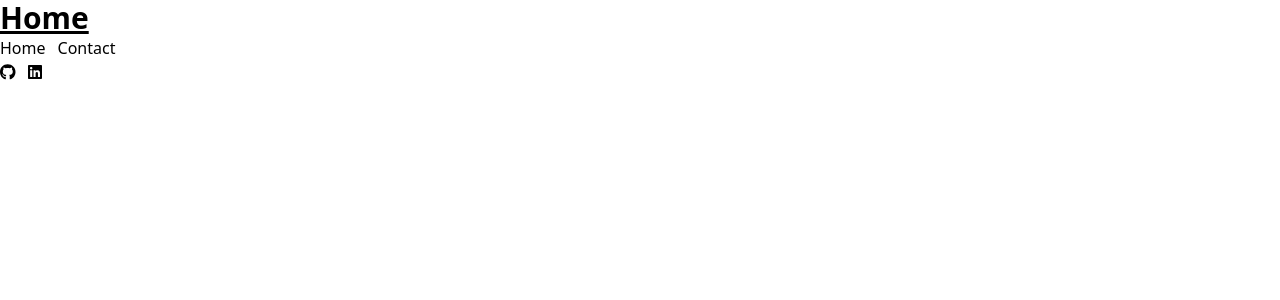
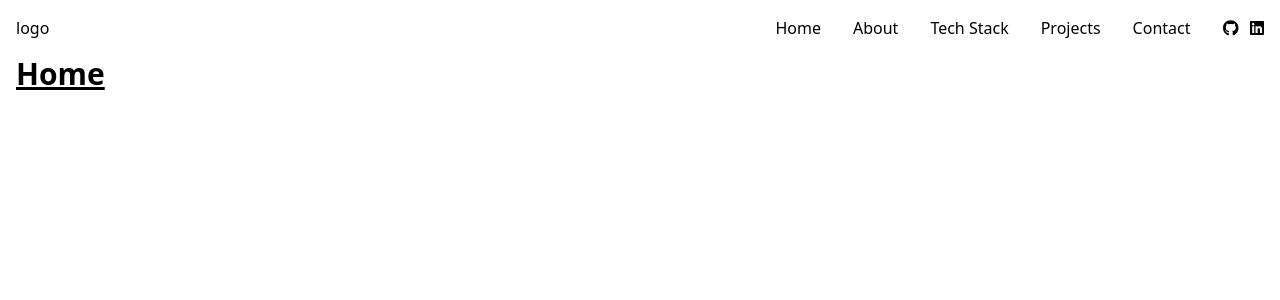
Before and after one commit to ekrenz-developer/ekrenz-developer.github.io, an Angular app: page / in a window 1280 px wide. Shown: the top 300 px of the page. Built offline with nearby package versions, Linux system fonts and the light colour scheme.

Commit message:
add header to layout, and add layout to router

```diff
--- a/src/app/app-routing.module.ts
+++ b/src/app/app-routing.module.ts
@@ -3,10 +3,12 @@ import { RouterModule, Routes } from '@angular/router';
 
 import { INTERNAL_PATHS, EMPTY_STRING } from '@data/constants';
 import { HomeModule } from '@modules/home/home.module';
+import { PublicComponent } from './layouts/public/public.component';
 
 const routes: Routes = [
   {
     path: EMPTY_STRING,
+    component: PublicComponent,
     children: [
       {
         path: INTERNAL_PATHS.HOME,
--- a/src/app/layouts/public/public.component.html
+++ b/src/app/layouts/public/public.component.html
@@ -1,3 +1,5 @@
-<!-- <app-header></app-header> -->
-<router-outlet></router-outlet>
-<!-- <app-footer></app-footer> -->
+<div class="container mx-auto px-4">
+  <app-header [props]="headerProps"></app-header>
+  <router-outlet></router-outlet>
+  <!-- <app-footer></app-footer> -->
+</div>
--- a/src/app/layouts/public/public.component.ts
+++ b/src/app/layouts/public/public.component.ts
@@ -1,7 +1,27 @@
-import { Component } from '@angular/core';
+import { Component, OnInit } from '@angular/core';
+
+import { HeaderInputInterface } from '@shared/interfaces';
 
 @Component({
   selector: 'app-public',
   templateUrl: './public.component.html',
 })
-export class PublicComponent {}
+export class PublicComponent implements OnInit {
+  headerProps!: HeaderInputInterface;
+
+  ngOnInit() {
+    this.headerProps = {
+      navbarListItem: [
+        { title: 'Home' },
+        { title: 'About' },
+        { title: 'Tech Stack' },
+        { title: 'Projects' },
+        { title: 'Contact' },
+      ],
+      socialMediaListItem: [
+        { icon: ['fab', 'github'] },
+        { icon: ['fab', 'linkedin'] },
+      ],
+    };
+  }
+}
--- a/src/app/modules/home/pages/home/home.component.html
+++ b/src/app/modules/home/pages/home/home.component.html
@@ -1,6 +1,3 @@
 <div>
   <h1 class="text-3xl font-bold underline">Home</h1>
-  <app-navbar [listItem]="navbarListItem"></app-navbar>
-  <app-social-media-menu
-    [listItem]="socialMediaListItem"></app-social-media-menu>
 </div>
--- a/src/app/modules/home/pages/home/home.component.ts
+++ b/src/app/modules/home/pages/home/home.component.ts
@@ -1,23 +1,7 @@
-import { Component, OnInit } from '@angular/core';
-
-import {
-  NavbarItemInputInterface,
-  SocialMediaMenuItemInputInterface,
-} from '@shared/interfaces';
+import { Component } from '@angular/core';
 
 @Component({
   selector: 'app-home',
   templateUrl: './home.component.html',
 })
-export class HomeComponent implements OnInit {
-  navbarListItem: NavbarItemInputInterface[] = [];
-  socialMediaListItem: SocialMediaMenuItemInputInterface[] = [];
-
-  ngOnInit() {
-    this.navbarListItem = [{ title: 'Home' }, { title: 'Contact' }];
-    this.socialMediaListItem = [
-      { icon: ['fab', 'github'] },
-      { icon: ['fab', 'linkedin'] },
-    ];
-  }
-}
+export class HomeComponent {}
--- a/src/app/shared/components/index.ts
+++ b/src/app/shared/components/index.ts
@@ -11,6 +11,7 @@ import {
 } from './molecules';
 
 // organisms
+import { HeaderComponent } from './organisms';
 
 // templates
 
@@ -22,4 +23,5 @@ export const components = [
   NavbarItemComponent,
   SocialMediaMenuItemComponent,
   SocialMediaMenuComponent,
+  HeaderComponent,
 ];
--- a/src/app/shared/components/molecules/navbar/navbar.component.html
+++ b/src/app/shared/components/molecules/navbar/navbar.component.html
@@ -1,5 +1,5 @@
 <nav>
-  <div class="flex-row space-x-3">
+  <div class="flex-row space-x-8">
     <app-navbar-item
       *ngFor="let item of listItem"
       [item]="item"></app-navbar-item>
--- /dev/null
+++ b/src/app/shared/components/organisms/header/header.component.html
@@ -0,0 +1,8 @@
+<header class="flex flex-row w-full h-14 items-center justify-between">
+  <div>logo</div>
+  <div class="flex flex-row">
+    <app-navbar class="pr-8" [listItem]="props.navbarListItem"></app-navbar>
+    <app-social-media-menu
+      [listItem]="props.socialMediaListItem"></app-social-media-menu>
+  </div>
+</header>
--- a/src/app/shared/components/organisms/index.ts
+++ b/src/app/shared/components/organisms/index.ts
@@ -0,0 +1 @@
+export * from './header/header.component';
--- a/src/app/shared/interfaces/index.ts
+++ b/src/app/shared/interfaces/index.ts
@@ -1,2 +1,3 @@
 export * from './navbar-item-input.interface';
 export * from './social-media-menu-item-input.interface';
+export * from './header-input.interface';
```
Also changed, not shown: src/app/shared/components/organisms/header/header.component.ts (added, +11 -0 lines), src/app/shared/interfaces/header-input.interface.ts (added, +7 -0 lines), 1 other file (tests, documents, lock files or other folders).
